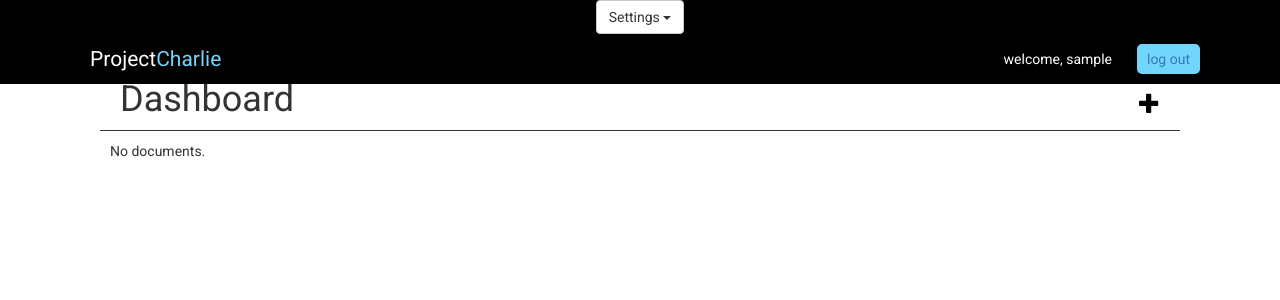
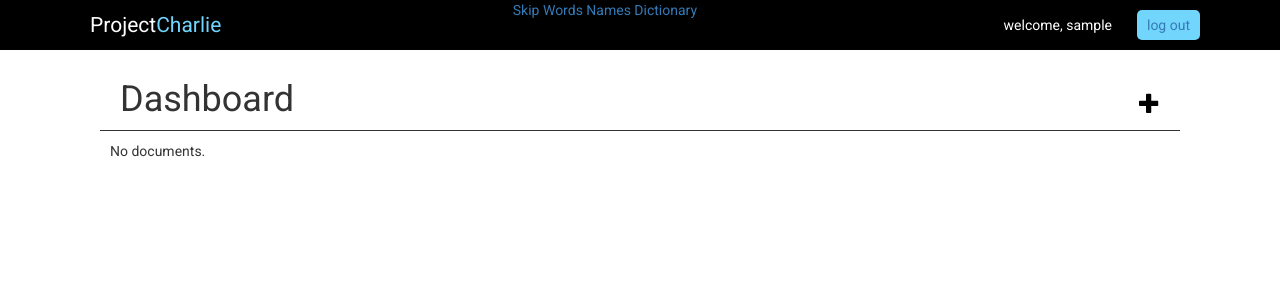
Before and after one commit to chwangaa/Charlie, a Django app: page /analysis/index/ in a window 1280 px wide. Shown: the top 300 px of the page. Run offline with Django 3.2, Linux system fonts and the light colour scheme; the visitor is signed in with stand-in values (Sample User, id 1); data that the repository does not hold is empty; some libraries are stand-ins or nearby versions.

Commit message:
SkipWords now functional

```diff
--- a/charlie/analysis/modification_rules.py
+++ b/charlie/analysis/modification_rules.py
@@ -3,10 +3,10 @@ from models import Word
 
 def applyCustomizedRules(text):
     text = replaceName(text, "NE")
-    text = deleteSkipWords(text)
     text = deleteSingleWord(text)
     text = replaceSlangWords(text)
     text = deleteNumbers(text)
+    text = deleteSkipWords(text)
     # TO_DISCUSS
     # translate(text)
     return text
--- a/charlie/analysis/templates/base.html
+++ b/charlie/analysis/templates/base.html
@@ -20,22 +20,13 @@
 	<div id='navbar'>
         {% block navbar %}
 
-    <div class="dropdown">
-      <button class="btn btn-default dropdown-toggle" type="button" id="dropdownMenu1" data-toggle="dropdown" aria-expanded="true">
-        Settings
-        <span class="caret"></span>
-      </button>
-      <ul class="dropdown-menu" role="menu" aria-labelledby="dropdownMenu1">
-        <li><a role="menuitem" tabindex="-1" href="{% url 'add_skip' %}">Skip Words</a></li>
-        <li><a role="menuitem" tabindex="-1" href="{% url 'add_name' %}">Names</a></li>
-        <li><a role="menuitem" tabindex="-1" href="{% url 'add_dict' %}">Dictionary</a></li>
-      </ul>
-    </div>
-
 
 		<a id="logoproject" href="{% url 'dashboard' %}">Project</a><a id="logocharlie" href="{% url 'dashboard' %}">Charlie</a>
 		<a id="logout"  href="{% url 'logout' %}">log out</a>
 		<span id="welcomemessage"> welcome, {{name}} </span>
+        <a role="menuitem" tabindex="-1" href="{% url 'add_skip' %}">Skip Words</a>
+        <a role="menuitem" tabindex="-1" href="{% url 'add_name' %}">Names</a>
+        <a role="menuitem" tabindex="-1" href="{% url 'add_dict' %}">Dictionary</a>
         {% endblock %}
 	</div>
 
```
